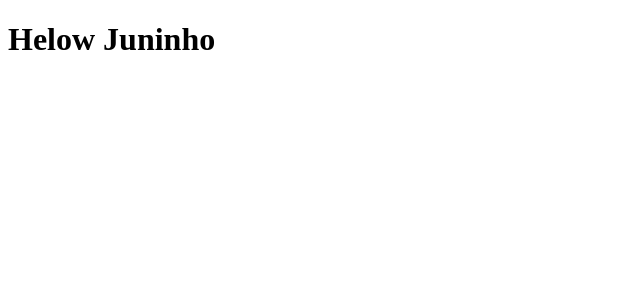
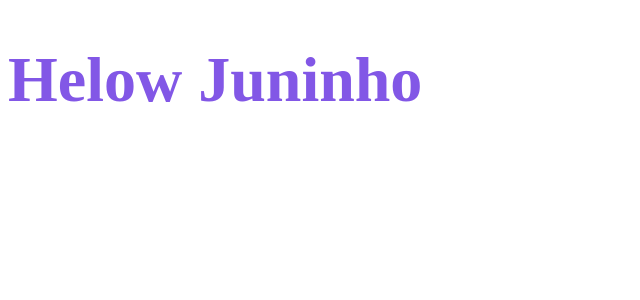
Before and after one commit to JonatanPaes/dtmoney, a React (Create React App) app: page / in a window 1280 px wide. Shown: the top 300 px of the page, without its empty margins (0-640 px from the left). Built offline with nearby package versions, Linux system fonts and the light colour scheme.

Commit message:
Instalando Styled Components

```diff
--- a/package.json
+++ b/package.json
@@ -6,6 +6,7 @@
     "react": "^17.0.2",
     "react-dom": "^17.0.2",
     "react-scripts": "4.0.3",
+    "styled-components": "^5.3.3",
     "web-vitals": "^1.0.1"
   },
   "devDependencies": {
@@ -16,6 +17,7 @@
     "@types/node": "^12.0.0",
     "@types/react": "^17.0.0",
     "@types/react-dom": "^17.0.0",
+    "@types/styled-components": "^5.1.15",
     "typescript": "^4.1.2"
   },
   "scripts": {
--- a/src/App.tsx
+++ b/src/App.tsx
@@ -1,7 +1,14 @@
+import styled from "styled-components";
+
+const Title = styled.h1`
+  color: #8257e6;
+  font-size: 64px;
+`;
+
 export function App() {
   return (
     <div className="App">
-      <h1> Helow Juninho</h1>
+      <Title> Helow Juninho</Title>
     </div>
   );
 }
```
Also changed, not shown: 1 other file (tests, documents, lock files or other folders).
